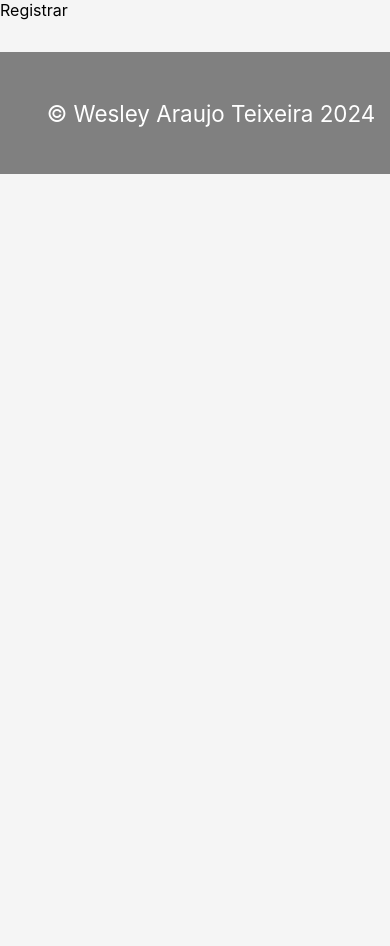
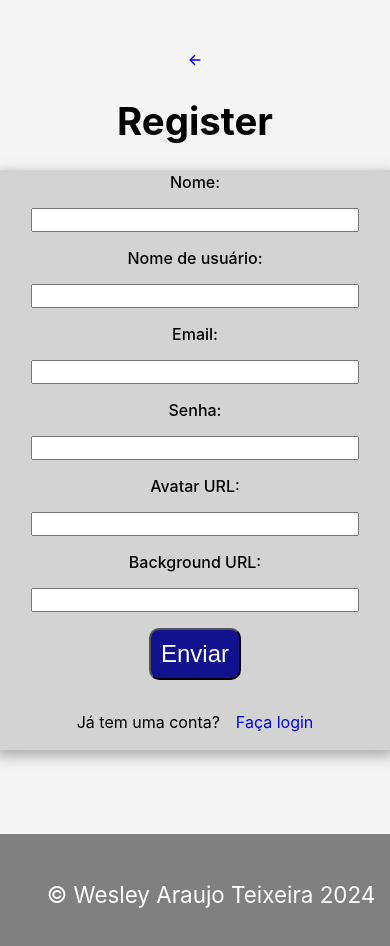
Before and after one commit to wesleydearaujoteixeira/spa-breakingnews, a React (Vite) app in the folder breakingnewsReact/: page /register in a window 390 px wide. Shown: the top 946 px of the page. Before the commit the page ends 844 px from the top, so only its background shows below. Built offline with nearby package versions, Linux system fonts and the light colour scheme.

Commit message:
criando o perfil

```diff
--- a/breakingnewsReact/src/components/Cards/Card.tsx
+++ b/breakingnewsReact/src/components/Cards/Card.tsx
@@ -62,6 +62,7 @@ export default function Card() {
 
 
 
+
     useEffect(() => {
         GetAllPosts().then((response) => {
             setNews(response.results); // Ajuste conforme a resposta da API
--- a/breakingnewsReact/src/components/Navbar/Navbar.ts
+++ b/breakingnewsReact/src/components/Navbar/Navbar.ts
@@ -5,7 +5,7 @@ export const Nav = styled.nav`
     justify-content: space-between;
     align-items: center;
     width: 100%;
-    padding: 0.5rem;
+    height: 10%;
     position: fixed;
     top: 0;
     background-color: #fff;
@@ -17,7 +17,8 @@ export const Nav = styled.nav`
 export const InputSpace = styled.div`
 
     position: relative;
-    width: 200px;
+    width: 250px;
+    margin-left: 5px;
     display: flex;
     align-items: center;
 
--- a/breakingnewsReact/src/components/Navbar/Navbar.tsx
+++ b/breakingnewsReact/src/components/Navbar/Navbar.tsx
@@ -3,10 +3,20 @@ import logo from '../../assets/LogoBN.png';
 import { Button, ImageLogo, InputSpace, Nav } from "./Navbar";
 import { Outlet, useNavigate } from "react-router-dom";
 import { useState } from "react";
+import { Profile } from "../profile/Profile";
 
 
 
 export default function Navbar() {
+
+
+    const token =  localStorage.getItem('token') || '';
+
+    if(!token) {
+        console.log('Token not found');
+    }else {
+        console.log("token:", token);
+    }
 
 
     const navigate = useNavigate();
@@ -38,15 +48,22 @@ export default function Navbar() {
                         value={text}
                         onChange={(e) => setText(e.target.value)}
                     />
+
+                    <Button>
                     <IoSearchOutline onClick={handleSearch} style={{
                         transition: 'color 0.3s ease-in-out',
                         color: text.length > 0? '#000' : '#ccc',
                         cursor: 'pointer'
                     }}/>
+                    </Button>
+
+
 
                 </InputSpace>
                 <ImageLogo src={logo} alt="logo"/>
-                <Button onClick={() => AuthLogin()}> Entrar </Button>
+
+                {token && <Profile/> }
+                {!token &&  ( <Button onClick={() => AuthLogin()}> Entrar </Button> )}
             </Nav>
             <Outlet />
         </>
--- a/breakingnewsReact/src/components/authenticate/Login.tsx
+++ b/breakingnewsReact/src/components/authenticate/Login.tsx
@@ -3,7 +3,7 @@ import { z } from 'zod';
 import { zodResolver } from '@hookform/resolvers/zod';
 import axios from 'axios';
 import styles from './loginStyle.module.css';
-import { Link } from 'react-router-dom';
+import { Link, useNavigate } from 'react-router-dom';
 import { IoArrowBack } from "react-icons/io5";
 
 
@@ -17,6 +17,9 @@ const schema = z.object({
 type FormInputs = z.infer<typeof schema>;
 
 export function Login() {
+
+  const navigate = useNavigate();
+
   const { register, handleSubmit, formState: { errors } } = useForm<FormInputs>({
     resolver: zodResolver(schema),
   });
@@ -25,8 +28,12 @@ export function Login() {
 
     try {
       const response = await axios.post('https://api-breakingnews-s97m.onrender.com/auth/login', data);
-      alert(response.data.message)
-      console.log('Resposta da API:', response.data.user);
+      alert(response.data.message);
+
+      localStorage.setItem('token', response.data.user.token);
+      localStorage.setItem('id', response.data.user.id);
+      navigate('/home');
+
     } catch (error) {
       if (axios.isAxiosError(error)) {
         console.error('Erro ao enviar dados:', error.response?.data);
--- a/breakingnewsReact/src/components/authenticate/Register.tsx
+++ b/breakingnewsReact/src/components/authenticate/Register.tsx
@@ -1,11 +1,105 @@
+import { useForm, SubmitHandler } from 'react-hook-form';
+import { z } from 'zod';
+import { zodResolver } from '@hookform/resolvers/zod';
+import axios from 'axios';
+import styles from './loginStyle.module.css';
+import { Link } from 'react-router-dom';
+import { IoArrowBack } from "react-icons/io5";
 
+const schema = z.object({
+    name: z.string().min(1, 'Nome é obrigatório'),
+    username: z.string().min(1, 'Nome de usuário é obrigatório'),
+    email: z.string().email('Email inválido'),
+    password: z.string().min(6, 'Senha deve ter pelo menos 6 caracteres'),
+    avatar: z.string().url('URL do avatar inválida'),
+    background: z.string().url('URL do background inválida'),
+});
 
+type FormInputs = z.infer<typeof schema>;
 
-export function Register () {
+export function Register() {
+    const { register, handleSubmit, formState: { errors } } = useForm<FormInputs>({
+        resolver: zodResolver(schema),
+    });
+
+    const onSubmit: SubmitHandler<FormInputs> = async (data) => {
+        try {
+            const response = await axios.post('https://api-breakingnews-s97m.onrender.com/users/create', data); // Changed endpoint to /register
+            alert(response.data.message);
+            console.log('Resposta da API:', response.data.user);
+        } catch (error) {
+            if (axios.isAxiosError(error)) {
+                console.error('Erro ao enviar dados:', error.response?.data);
+                alert(`Erro ao enviar dados: ${error.response?.data.message}`);
+            } else {
+                console.error('Erro inesperado:', error);
+                alert('Erro inesperado. Tente novamente.');
+            }
+        }
+    };
 
     return (
-        <div>
-            Registrar
-        </div>
-    )
+        <main className={styles.appContent}>
+            <div className={styles.btnComponentBack}>
+                <Link to='/home'> <IoArrowBack /> </Link>
+            </div>
+            <h1> Register </h1>
+            <form onSubmit={handleSubmit(onSubmit)} className={styles.FormContent}>
+                <label htmlFor="name">Nome:</label>
+                <input
+                    type="text"
+                    id="name"
+                    {...register('name')}
+                />
+                {errors.name && <p className={styles.error}> {errors.name.message} </p>}
+
+                <label htmlFor="username">Nome de usuário:</label>
+                <input
+                    type="text"
+                    id="username"
+                    {...register('username')}
+                />
+                {errors.username && <p className={styles.error}> {errors.username.message} </p>}
+
+                <label htmlFor="email">Email:</label>
+                <input
+                    type="email"
+                    id="email"
+                    {...register('email')}
+                />
+                {errors.email && <p className={styles.error}> {errors.email.message} </p>}
+
+                <label htmlFor="password">Senha:</label>
+                <input
+                    type="password"
+                    id="password"
+                    {...register('password')}
+                />
+                {errors.password && <p className={styles.error}> {errors.password.message} </p>}
+
+                <label htmlFor="avatar">Avatar URL:</label>
+                <input
+                    type="text"
+                    id="avatar"
+                    {...register('avatar')}
+                />
+                {errors.avatar && <p className={styles.error}> {errors.avatar.message} </p>}
+
+                <label htmlFor="background">Background URL:</label>
+                <input
+                    type="text"
+                    id="background"
+                    {...register('background')}
+                />
+                {errors.background && <p className={styles.error}> {errors.background.message} </p>}
+
+                <button type="submit"> Enviar </button>
+
+                <div className={styles.RegisterContent}>
+                    <p> Já tem uma conta? </p>
+                    <Link className={styles.regis} to="/login"> Faça login </Link>
+                </div>
+            </form>
+        </main>
+    );
 }
--- a/breakingnewsReact/src/components/authenticate/loginStyle.module.css
+++ b/breakingnewsReact/src/components/authenticate/loginStyle.module.css
@@ -23,7 +23,7 @@
 
 input {
     width: 80%;
-    font-size: 2rem;
+    font-size: 1rem;
 }
 
 .error {
@@ -31,7 +31,7 @@ input {
 }
 
 label {
-    font-size: 2rem;
+    font-size: 1rem;
     font-weight: 500;
 }
 
@@ -66,7 +66,7 @@ button {
 
     .FormContent {
         width: 400px;
-        height: 350px;
+        height: 580px;
         background-color: lightgray;
         display: flex;
         flex-direction: column;
@@ -79,11 +79,11 @@ button {
 
     input {
         width: 80%;
-        font-size: 1.4rem;
+        font-size: 1rem;
     }
 
     label {
-        font-size: 1.2rem;
+        font-size: 1rem;
         font-weight: 500;
     }
 
--- /dev/null
+++ b/breakingnewsReact/src/components/profile/Profile.tsx
@@ -0,0 +1,59 @@
+import { useState, useEffect } from "react";
+import { GetProfile } from "../../services/servicesPost";
+import { Button } from "../Navbar/Navbar";
+import { useNavigate } from "react-router-dom";
+
+export const Profile = () => {
+
+    type TypeUser = {
+        name: string,
+        avatar: string,
+    }
+
+
+    const navigate = useNavigate();
+
+    const [user, setUser] = useState <TypeUser> ({
+        name: '',
+        avatar: '',
+    });
+
+    const id = localStorage.getItem('id') || '';
+
+    const LogOut = () => {
+      const confirmation = confirm('Are you sure you want to log out');
+
+      if(!confirmation) {
+       return;
+    }
+
+
+    localStorage.removeItem('token');
+    localStorage.removeItem('id');
+    navigate('/login');
+    alert('Logged out');
+
+
+    }
+
+    useEffect(() => {
+        GetProfile(id).then((response) => {
+            console.log(response);
+            setUser(response.user);
+        })
+    }, []);
+
+    return (
+        <div style={{
+            display: 'flex',
+            justifyContent: 'center',
+            alignItems: 'center',
+            gap: '10px',
+        }}>
+            <h4> Olá {user.name} </h4>
+            <img style={{width: '66px', height: '55px',   borderRadius: '100%'}}   src={user.avatar} alt="User Avatar" />
+            <Button onClick={() => LogOut()}> Sair </Button>
+        </div>
+    )
+
+}
--- a/breakingnewsReact/src/services/servicesPost.ts
+++ b/breakingnewsReact/src/services/servicesPost.ts
@@ -14,3 +14,12 @@ export async function TopNews () {
     const response = await axios.get(`${baseUrl}/news/top`);
     return response.data;
 }
+
+export async function GetProfile (id: string) {
+    const response = await axios.get(`${baseUrl}/users/${id}`, {
+        headers: {
+            Authorization: `Bearer ${localStorage.getItem('token')}`,
+        },
+    });
+    return response.data;
+}
```
